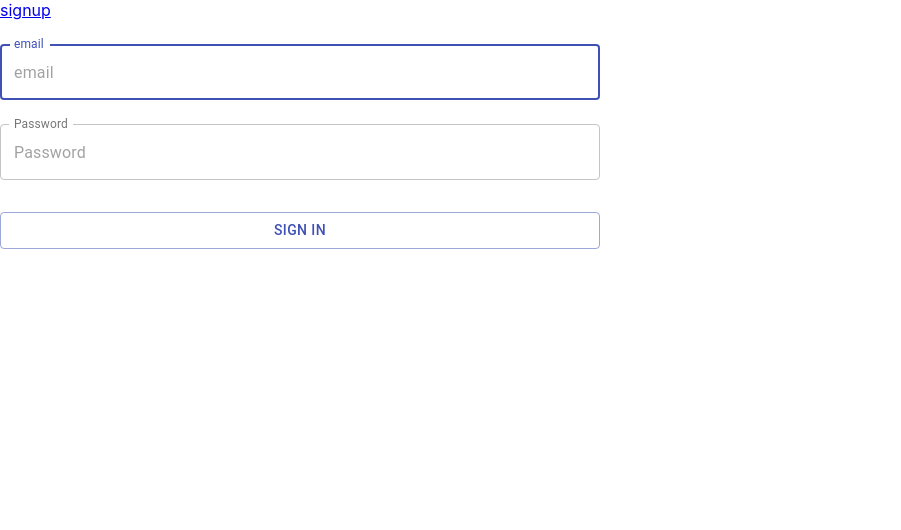
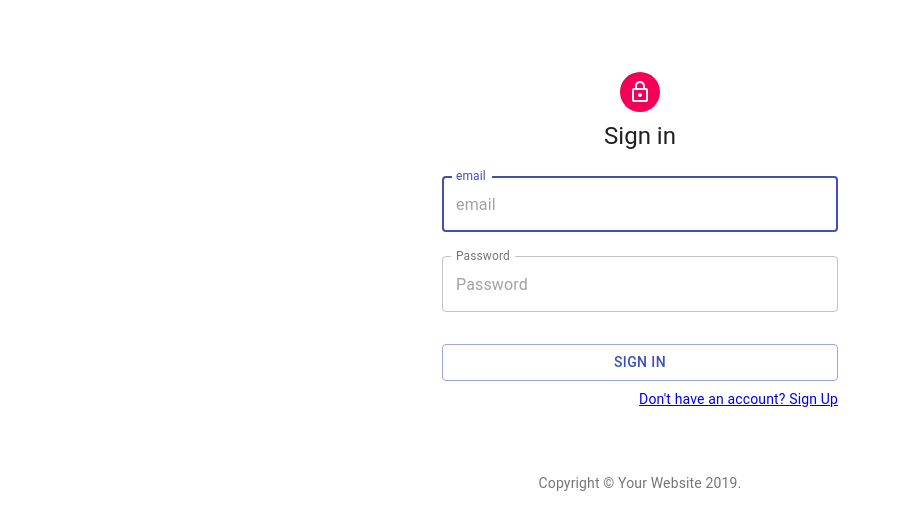
Before and after one commit to hardywu/lunchiz-front, a React (Create React App) app: page /login in a window 1280 px wide. Shown: the top 530 px of the page, without its empty margins (0-901 px from the left). Built offline with nearby package versions, Linux system fonts and the light colour scheme.

Commit message:
feat(auth): beautify the sign/signup page

```diff
--- a/src/App.js
+++ b/src/App.js
@@ -11,6 +11,13 @@ import Admin from './containers/Admin';
 import NotFound from './components/NotFound';
 
 const theme = createMuiTheme({
+  props: {
+    // Name of the component ⚛️
+    MuiButtonBase: {
+      // The properties to apply
+      disableRipple: true, // No more ripple, on the whole application 💣!
+    },
+  },
   typography: {
     button: {
       textTransform: 'none',
@@ -20,7 +27,7 @@ const theme = createMuiTheme({
 
 function App() {
   return (
-    <ThemeProvider className="App" theme={theme}>
+    <ThemeProvider theme={theme}>
       <Router>
         <Home path="/" />
         <SignIn path="/login" />
--- /dev/null
+++ b/src/components/Copyright.js
@@ -0,0 +1,16 @@
+import React from 'react';
+import Typography from '@material-ui/core/Typography';
+import Link from '@material-ui/core/Link';
+
+export default function Copyright() {
+  return (
+    <Typography variant="body2" color="textSecondary" align="center">
+      {'Copyright © '}
+      <Link color="inherit" href="https://material-ui.com/">
+        Your Website
+      </Link>{' '}
+      {new Date().getFullYear()}
+      {'.'}
+    </Typography>
+  );
+}
--- a/src/components/SignInForm.js
+++ b/src/components/SignInForm.js
@@ -1,10 +1,11 @@
 import React, { useState } from 'react';
 import {
-  Button, withStyles, Typography, FormControl, FormHelperText, TextField,
+  Button, Typography, FormControl, TextField,
 } from '@material-ui/core';
+import { makeStyles } from '@material-ui/core/styles';
 import { validateEmail } from '../utils';
 
-const styles = theme => ({
+const useStyles = makeStyles(theme => ({
   form: {
     maxWidth: 600,
     width: '100%', // Fix IE 11 issue.
@@ -13,9 +14,10 @@ const styles = theme => ({
   submit: {
     marginTop: theme.spacing( 3),
   },
-});
+}));
 
-const SignIn = ({ classes, onSubmit, loading=false, errors=[] }) => {
+export default function SignIn({ onSubmit, loading=false, errors=[] }) {
+  const classes = useStyles();
   const [password, setPassword] = useState('');
   const [email, setEmail] = useState('');
   const [emailInvalid, setEmailInvalid] = useState(false);
@@ -29,7 +31,11 @@ const SignIn = ({ classes, onSubmit, loading=false, errors=[] }) => {
   }
 
   return (
-    <form className={classes.form} onSubmit={submitHandler}>
+    <form className={classes.form} noValidate onSubmit={submitHandler}>
+      {
+        errors.map(err =>
+          (<Typography color="error" key={err}>{err}</Typography>))
+      }
       <FormControl margin="normal" required fullWidth>
         <TextField
           id="email"
@@ -62,10 +68,6 @@ const SignIn = ({ classes, onSubmit, loading=false, errors=[] }) => {
           variant="outlined"
         />
       </FormControl>
-      {
-        errors.map(err =>
-          (<Typography color="error" key={err}>{err}</Typography>))
-      }
       <Button
         disabled={loading || emailInvalid}
         type="submit"
@@ -79,5 +81,3 @@ const SignIn = ({ classes, onSubmit, loading=false, errors=[] }) => {
     </form>
   );
 }
-
-export default withStyles(styles)(SignIn);
--- /dev/null
+++ b/src/components/SignInPanel.js
@@ -0,0 +1,64 @@
+
+import React from 'react';
+import Avatar from '@material-ui/core/Avatar';
+import CssBaseline from '@material-ui/core/CssBaseline';
+import Grid from '@material-ui/core/Grid';
+import Box from '@material-ui/core/Box';
+import LockOutlinedIcon from '@material-ui/icons/LockOutlined';
+import Typography from '@material-ui/core/Typography';
+import { makeStyles } from '@material-ui/core/styles';
+import Container from '@material-ui/core/Container';
+import Copyright from './Copyright';
+
+const useStyles = makeStyles(theme => ({
+  '@global': {
+    body: {
+      backgroundColor: theme.palette.common.white,
+    },
+  },
+  paper: {
+    marginTop: theme.spacing(8),
+    display: 'flex',
+    flexDirection: 'column',
+    alignItems: 'center',
+  },
+  avatar: {
+    margin: theme.spacing(1),
+    backgroundColor: theme.palette.secondary.main,
+  },
+  append: {
+    paddingTop: theme.spacing(1),
+  }
+}));
+
+export default function SignInPanel({ children, signUpLink }) {
+  const classes = useStyles();
+
+  return (
+    <Container component="main" maxWidth="xs">
+      <CssBaseline />
+      <div className={classes.paper}>
+        <Avatar className={classes.avatar}>
+          <LockOutlinedIcon />
+        </Avatar>
+        <Typography component="h1" variant="h5">
+          Sign in
+        </Typography>
+        {children}
+        <Grid container className={classes.append}>
+          <Grid item xs>
+            {/*<Link href="#" variant="body2">
+              Forgot password?
+            </Link>*/}
+          </Grid>
+          <Grid item>
+            {signUpLink}
+          </Grid>
+        </Grid>
+      </div>
+      <Box mt={8}>
+        <Copyright />
+      </Box>
+    </Container>
+  );
+}
--- a/src/components/SignUpForm.js
+++ b/src/components/SignUpForm.js
@@ -44,7 +44,7 @@ const SignUp = ({ classes, onSubmit, loading=false, errors=[] }) => {
   }
 
   return (
-    <form className={classes.form} onSubmit={submitHandler}>
+    <form className={classes.form} noValidate onSubmit={submitHandler}>
       <FormControl margin="normal" required fullWidth>
         <TextField
           id="email"
@@ -103,12 +103,15 @@ const SignUp = ({ classes, onSubmit, loading=false, errors=[] }) => {
           err => <Typography color="error" key={err}>{err}</Typography>)
       }
       <FormControl component="fieldset" className={classes.formControl}>
-        <FormLabel component="legend">User Category</FormLabel>
+        <FormLabel component="legend">You are a?</FormLabel>
         <RadioGroup
           aria-label="type" name="type" value={type}
           onChange={(e) => setType(e.target.value)}>
           <FormControlLabel value="User" control={<Radio />} label="User" />
-          <FormControlLabel value="Owner" control={<Radio />} label="Owner" />
+          <FormControlLabel
+            value="Owner" control={<Radio />}
+            label="Restaurant Owner"
+          />
         </RadioGroup>
       </FormControl>
       <Button
--- /dev/null
+++ b/src/components/SignUpPanel.js
@@ -0,0 +1,76 @@
+import React from 'react';
+import Avatar from '@material-ui/core/Avatar';
+import CssBaseline from '@material-ui/core/CssBaseline';
+import Link from '@material-ui/core/Link';
+import Grid from '@material-ui/core/Grid';
+import Box from '@material-ui/core/Box';
+import LockOutlinedIcon from '@material-ui/icons/LockOutlined';
+import Typography from '@material-ui/core/Typography';
+import { makeStyles } from '@material-ui/core/styles';
+import Container from '@material-ui/core/Container';
+
+function Copyright() {
+  return (
+    <Typography variant="body2" color="textSecondary" align="center">
+      {'Copyright © '}
+      <Link color="inherit" href="https://material-ui.com/">
+        Your Website
+      </Link>{' '}
+      {new Date().getFullYear()}
+      {'.'}
+    </Typography>
+  );
+}
+
+const useStyles = makeStyles(theme => ({
+  '@global': {
+    body: {
+      backgroundColor: theme.palette.common.white,
+    },
+  },
+  paper: {
+    marginTop: theme.spacing(8),
+    display: 'flex',
+    flexDirection: 'column',
+    alignItems: 'center',
+  },
+  avatar: {
+    margin: theme.spacing(1),
+    backgroundColor: theme.palette.secondary.main,
+  },
+  append: {
+    paddingTop: theme.spacing(1),
+  }
+}));
+
+export default function SignUp({children, signInLink}) {
+  const classes = useStyles();
+
+  return (
+    <Container component="main" maxWidth="xs">
+      <CssBaseline />
+      <div className={classes.paper}>
+        <Avatar className={classes.avatar}>
+          <LockOutlinedIcon />
+        </Avatar>
+        <Typography component="h1" variant="h5">
+          Sign up
+        </Typography>
+        {children}
+        <Grid container className={classes.append}>
+          <Grid item xs>
+            {/*<Link href="#" variant="body2">
+              Forgot password?
+            </Link>*/}
+          </Grid>
+          <Grid item>
+            {signInLink}
+          </Grid>
+        </Grid>
+      </div>
+      <Box mt={5}>
+        <Copyright />
+      </Box>
+    </Container>
+  );
+}
--- a/src/containers/SignIn.js
+++ b/src/containers/SignIn.js
@@ -1,16 +1,20 @@
 import React from 'react';
 import { Link, Redirect } from "@reach/router";
 import { connect } from 'react-redux';
+import SignInPanel from '../components/SignInPanel';
 import SignInForm from '../components/SignInForm';
 import { doSignIn } from '../actions';
 
 const Signin = ({ isAuthed, signIn, signInError }) => {
   if (isAuthed) return <Redirect noThrow to='/' />;
   return (
-    <div>
-      <Link to='/register'>signup</Link>
+    <SignInPanel signUpLink={
+      <Link to='/register' variant="body2">
+        Don't have an account? Sign Up
+      </Link>
+    } >
       <SignInForm onSubmit={signIn} errors={[signInError]} />
-    </div>
+    </SignInPanel>
   );
 }
 
--- a/src/containers/SignUp.js
+++ b/src/containers/SignUp.js
@@ -3,14 +3,22 @@ import { Link, Redirect } from "@reach/router";
 import { connect } from 'react-redux';
 import { doSignUp } from '../actions';
 import SignUpForm from '../components/SignUpForm';
+import SignUpPanel from '../components/SignUpPanel';
 
 const Signup = ({ isAuthed, signUp, signUpError }) => {
   if (isAuthed) return <Redirect noThrow to='/' />;
   return (
-    <div>
-      <Link to='/login'>signin</Link>
-      <SignUpForm onSubmit={signUp} errors={[signUpError]} />
-    </div>
+    <SignUpPanel
+      signInLink={
+        <Link to='/login' variant="body2">
+          Already have an account? Sign in
+        </Link>
+      }
+    >
+      <SignUpForm onSubmit={signUp} errors={[signUpError]}
+
+      />
+    </SignUpPanel>
   );
 }
 
```
